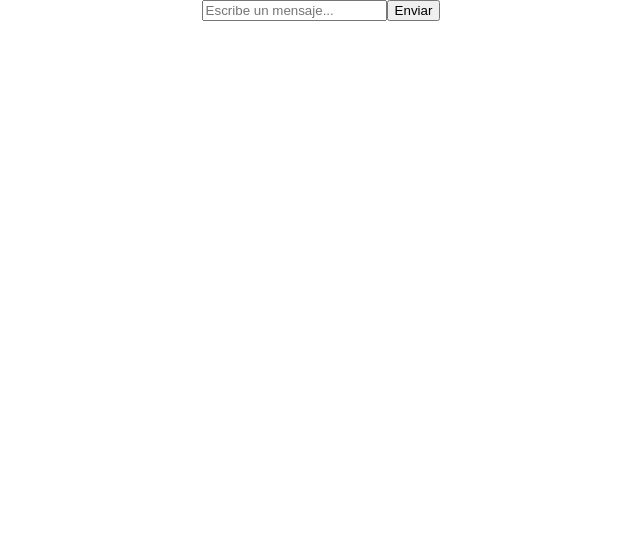
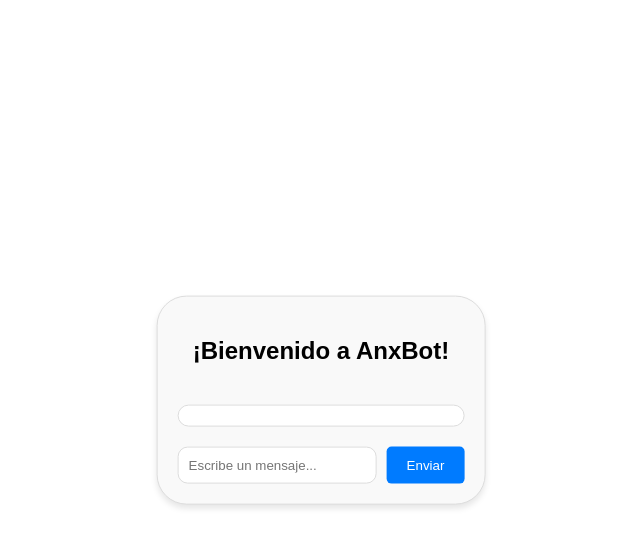
Before and after one commit to AlejandroGarciaMenor/TFG_GISI, a React (Create React App) app in the folder frontend/: page /chatbot in a window 1280 px wide. Shown: the top 548 px of the page, without its empty margins (319-959 px from the left). Built offline with nearby package versions, Linux system fonts and the light colour scheme.

Commit message:
estilos pagina de chatbot

```diff
--- a/frontend/src/Chatbot.js
+++ b/frontend/src/Chatbot.js
@@ -1,12 +1,16 @@
 import React, { useState } from 'react';
 import axios from 'axios';
+import "./styles/Chatbot.css";
 
 const Chatbot = () => {
   const userId = sessionStorage.getItem("id");
+  const imagenUsuario = sessionStorage.getItem("fotoPerfil") || "./images/default-user.png";
+  const imagenBot = "./images/chatbot.jpg";
   const [mensaje, setMensaje] = useState('');
   const [historial, setHistorial] = useState([]);
 
   const handleEnviar = async () => {
+    if (!mensaje.trim()) return;
     try {
       const response = await axios.post('https://localhost:5000/chatbot', {
         input: mensaje,
@@ -20,12 +24,20 @@ const Chatbot = () => {
   };
 
   return (
-    <div>
-      <div>
+    <div className='chatbot-container'>
+      <div className='chatbot-header'>
+        <h2>¡Bienvenido a AnxBot!</h2>
+      </div>
+      <div className='chatbot-historial'>
         {historial.map((msg, idx) => (
-          <p key={idx}><strong>{msg.quien}:</strong> {msg.texto}</p>
+          <div key={idx} className={`mensaje ${msg.quien}`}>
+            {msg.quien === 'bot' && <img src={imagenBot} alt="Chatbot" />}
+            <div className="mensaje-texto">{msg.texto}</div>
+            {msg.quien === 'usuario' && <img src={imagenUsuario} alt="Usuario" />}
+          </div>
         ))}
       </div>
+      <div className='chatbot-input'>
         <input
           type="text"
           value={mensaje}
@@ -34,6 +46,7 @@ const Chatbot = () => {
         />
         <button onClick={handleEnviar}>Enviar</button>
       </div>
+    </div>
   );
 };
 
--- /dev/null
+++ b/frontend/src/styles/Chatbot.css
@@ -0,0 +1,103 @@
+.chatbot-container {
+    max-width: 800px;
+    margin: 0 auto;
+    padding: 20px;
+    font-family: Arial, sans-serif;
+    border: 1px solid #ddd;
+    border-radius: 30px;
+    box-shadow: 0 4px 6px rgba(0, 0, 0, 0.1);
+    background-color: #f9f9f9;
+    position: absolute;
+    top: 50%;
+    left: 50%;
+    transform: translate(-50%, -50%);
+}
+
+.chatbot-header {
+    display: flex;
+    align-items: center;
+    justify-content: center;
+    margin-bottom: 20px;
+}
+
+.chatbot-historial {
+    max-height: 700px;
+    overflow-y: auto;
+    margin-bottom: 20px;
+    padding: 10px;
+    border: 1px solid #ddd;
+    border-radius: 20px;
+    background-color: #ffffff;
+}
+
+.mensaje {
+    display: flex;
+    align-items: flex-start;
+    margin-bottom: 15px;
+}
+
+.mensaje.usuario {
+    justify-content: flex-end;
+}
+
+.mensaje.bot {
+    justify-content: flex-start;
+}
+
+.mensaje img {
+    width: 40px;
+    height: 40px;
+    border-radius: 50%;
+    margin-right: 10px;
+}
+
+.mensaje.usuario img {
+    margin-left: 10px;
+    margin-right: 0;
+}
+
+.mensaje-texto {
+    max-width: 70%;
+    padding: 10px;
+    border-radius: 10px;
+    font-size: 14px;
+    line-height: 1.5;
+}
+
+.mensaje.usuario .mensaje-texto {
+    background-color: #00796b;
+    color: white;
+    text-align: right;
+}
+
+.mensaje.bot .mensaje-texto {
+    background-color: #e9ecef;
+    color: #333;
+    text-align: left;
+}
+
+.chatbot-input {
+    display: flex;
+    gap: 10px;
+}
+
+.chatbot-input input {
+    flex: 1;
+    padding: 10px;
+    border: 1px solid #ddd;
+    border-radius: 10px;
+}
+
+.chatbot-input button {
+    padding: 10px 20px;
+    border: none;
+    border-radius: 5px;
+    background-color: #007bff;
+    color: white;
+    cursor: pointer;
+    transition: background-color 0.3s ease;
+}
+
+.chatbot-input button:hover {
+    background-color: #0056b3;
+}
```
Lines whose indentation alone changed are shown as unchanged.
